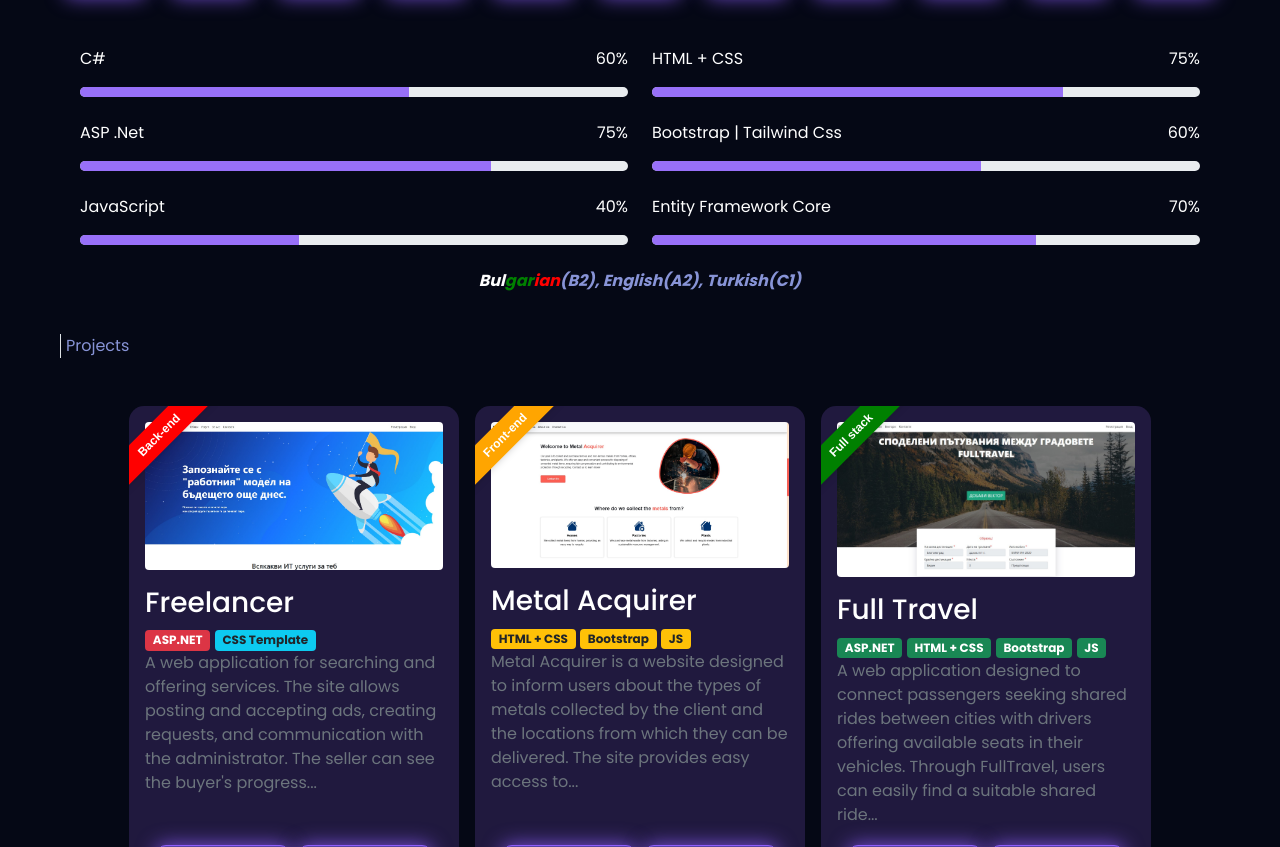
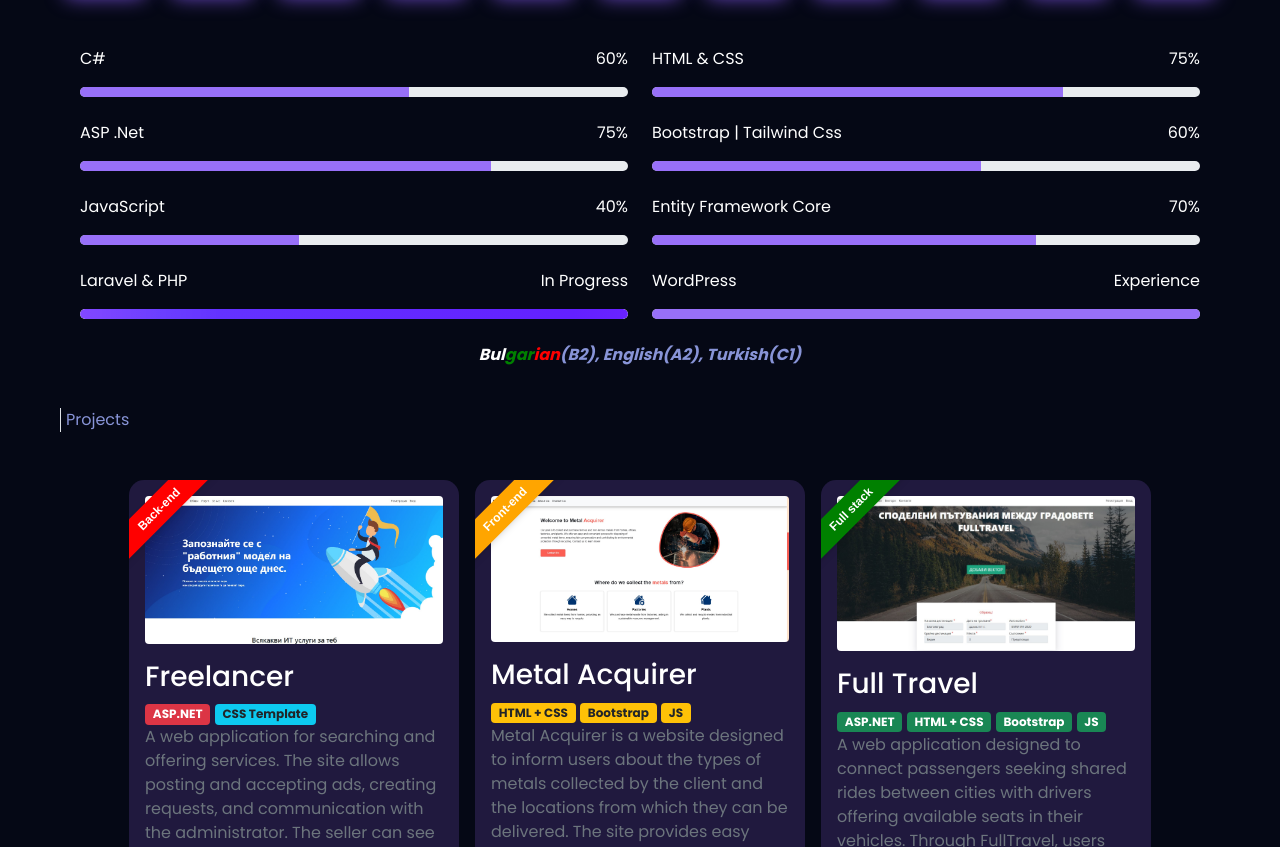
Before and after one commit to s3chkin/Portfolio, a plain HTML site: page docs/index.html in a window 1280 px wide. Shown: the part 1920-2767 px from the top of the page. Drawn offline with nearby package versions, Linux system fonts and the light colour scheme.

Commit message:
Add new progress bars

```diff
--- a/docs/index.html
+++ b/docs/index.html
@@ -253,6 +253,15 @@
                         </div>
                     </div>
 
+                    <div class="mb-4">
+                        <div class="d-flex justify-content-between text-white">
+                            <p>Laravel & PHP</p>
+                            <p class="experience-text">In Progress</p>
+                        </div>
+                        <div class="progress">
+                            <div class="progress-bar progress-bar-laravel-php" style="width:100%;" data-aos="slide-right"></div>
+                        </div>
+                    </div>
 
                 </div>
 
@@ -260,7 +269,7 @@
                 <div class="col-12 col-md-6">
                     <div class="mb-4">
                         <div class="d-flex justify-content-between text-white">
-                            <p>HTML + CSS</p>
+                            <p>HTML & CSS</p>
                             <p>75%</p>
                         </div>
                         <div class="progress">
@@ -285,6 +294,16 @@
                         </div>
                         <div class="progress">
                             <div class="progress-bar " style="width:70%;" data-aos="slide-right"></div>
+                        </div>
+                    </div>
+
+                    <div class="mb-4">
+                        <div class="d-flex justify-content-between text-white">
+                            <p>WordPress</p>
+                            <p class="experience-text">Experience</p>
+                        </div>
+                        <div class="progress">
+                            <div class="progress-bar" style="width:100%;" data-aos="slide-right"></div>
                         </div>
                     </div>
                 </div>
--- a/docs/style.css
+++ b/docs/style.css
@@ -457,3 +457,60 @@ body {
   top: 15px;
   left: -40px;
 }
+
+/* Beautiful Progress Animation */
+.progress-bar-laravel-php {
+  background: linear-gradient(
+    90deg,
+    #ad20ff,
+    #6435ff,
+    #6320ff,
+    #9035ff,
+    #9320ff
+  );
+  background-size: 300% 100%;
+  animation: beautifulLaravel 2s linear infinite;
+  position: relative;
+  overflow: hidden;
+  border-radius: 8px;
+  box-shadow: 0 0 20px rgba(255, 45, 32, 0.5);
+}
+
+.progress-bar-laravel-php::before {
+  content: "";
+  position: absolute;
+  top: 0;
+  left: -100%;
+  width: 100%;
+  height: 100%;
+  background: linear-gradient(
+    90deg,
+    transparent,
+    rgba(255, 255, 255, 0.8),
+    transparent
+  );
+  animation: beautifulShimmer 1.5s linear infinite;
+}
+
+@keyframes beautifulLaravel {
+  0% {
+    background-position: 0% 50%;
+  }
+  100% {
+    background-position: 300% 50%;
+  }
+}
+
+@keyframes beautifulShimmer {
+  0% {
+    left: -100%;
+    opacity: 0;
+  }
+  50% {
+    opacity: 1;
+  }
+  100% {
+    left: 100%;
+    opacity: 0;
+  }
+}
```
